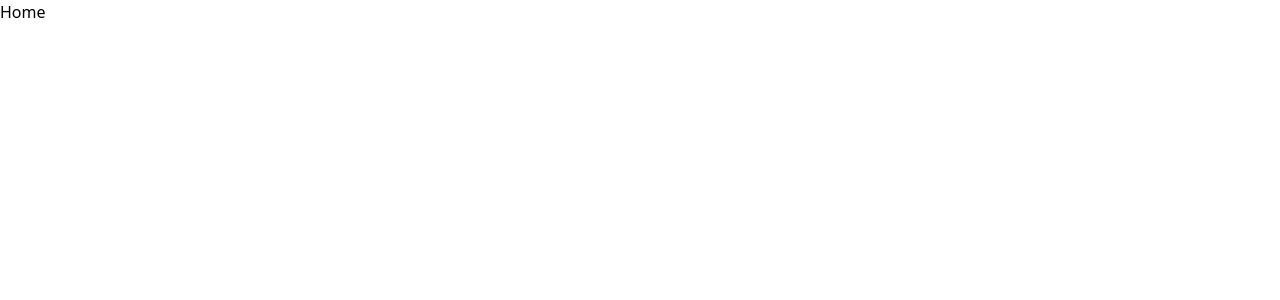
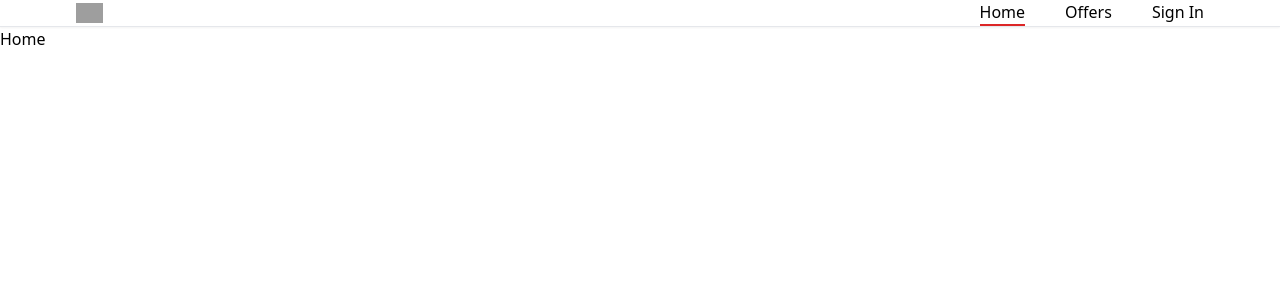
Before and after one commit to phMDiunch/realtor-clone-react, a React (Create React App) app: page / in a window 1280 px wide. Shown: the top 300 px of the page. Built offline with nearby package versions, Linux system fonts and the light colour scheme; grey boxes are pictures that could not be loaded.

Commit message:
header component

```diff
--- a/src/App.js
+++ b/src/App.js
@@ -1,4 +1,5 @@
 import { BrowserRouter as Router, Routes, Route } from "react-router-dom";
+import Header from "./components/Header";
 import Home from "./pages/Home";
 import SignIn from "./pages/SignIn";
 import SignUp from "./pages/SignUp";
@@ -10,6 +11,7 @@
   return (
     <>
       <Router>
+        <Header />
         <Routes>
           <Route path="/" element={<Home />} />
           <Route path="/signin" element={<SignIn />} />
--- /dev/null
+++ b/src/components/Header.jsx
@@ -0,0 +1,47 @@
+import { useLocation, Link, useNavigate } from "react-router-dom";
+
+export default function Header() {
+  const location = useLocation();
+  const navigate = useNavigate();
+
+  return (
+    <div className="bg-white border-b shadow-sm sticky top-0 z-50">
+      <header className="flex justify-between items-center px-3 max-w-6xl mx-auto">
+        <img
+          className="h-5 cursor-pointer"
+          src="https://static.rdc.moveaws.com/rdc-ui/logos/logo-brand.svg"
+          alt="Logo"
+          onClick={() => navigate("/")}
+        />
+        <div>
+          <ul className="flex space-x-10">
+            <li
+              className={` hover:text-red-600 ${
+                location.pathname === "/" && "border-b-2 border-red-600"
+              }`}
+            >
+              {" "}
+              <Link to="/">Home</Link>
+            </li>
+            <li
+              className={` hover:text-red-600 ${
+                location.pathname === "/offers" && "border-b-2 border-red-600"
+              }`}
+            >
+              {" "}
+              <Link to="/offers">Offers</Link>
+            </li>
+            <li
+              className={` hover:text-red-600 ${
+                location.pathname === "/signin" && "border-b-2 border-red-600"
+              }`}
+            >
+              {" "}
+              <Link to="/signin">Sign In</Link>
+            </li>
+          </ul>
+        </div>
+      </header>
+    </div>
+  );
+}
```
